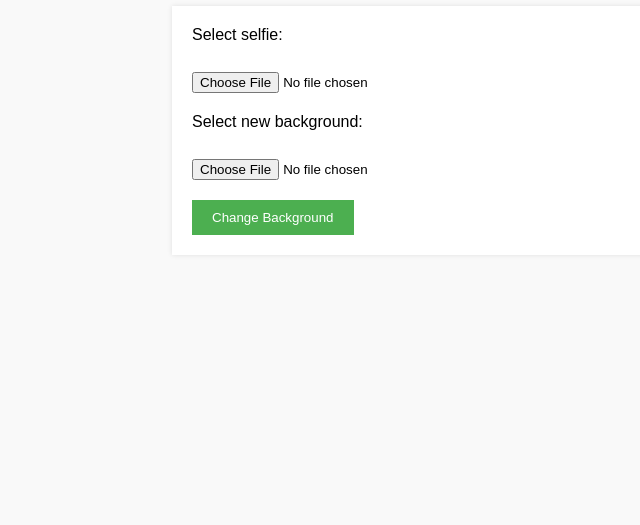
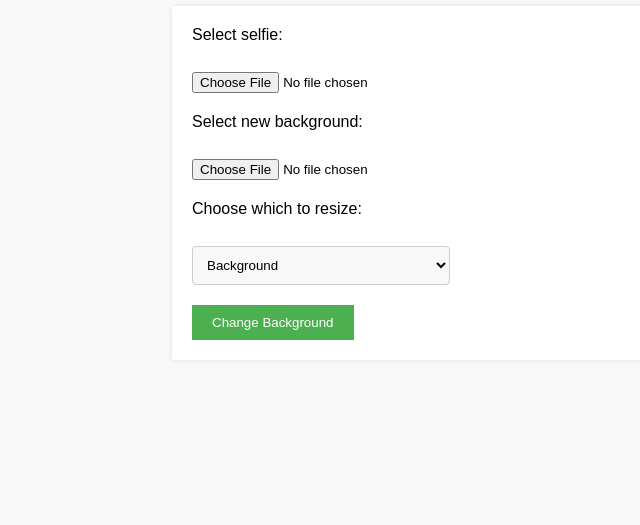
Before and after one commit to rati97/Background_Changer, a Flask app: page / in a window 1280 px wide. Shown: the part 186-711 px from the top of the page, without its empty margins (18-658 px from the left). Run offline with Flask 3, Linux system fonts and the light colour scheme.

Commit message:
Add dropdown in form

```diff
--- a/static/styles/main.css
+++ b/static/styles/main.css
@@ -60,6 +60,25 @@ form input[type="submit"]:hover {
     background-color: #45a049;
 }
 
+select {
+    width: 30%;
+    padding: 10px;
+    border: 1px solid #ccc;
+    border-radius: 4px;
+    background-color: #f8f8f8;
+    margin-bottom: 20px;
+}
+
+select:focus {
+    outline: none;
+    border-color: #4caf50;
+}
+
+/* Styles for the dropdown options */
+select option {
+    padding: 10px;
+}
+
 footer {
     background-color: #333;
     text-align: center;
--- a/templates/index.html
+++ b/templates/index.html
@@ -16,6 +16,12 @@ Home
     <label for="background">Select new background:</label><br>
     <input type="file" id="background" name="background" accept="image/*"><br>
 
+    <label for="resize-option">Choose which to resize:</label><br>
+    <select id="resize-option" name="resize_option">
+        <option value="background">Background</option>
+        <option value="selfie">Selfie</option>
+    </select><br>
+
     <input type="submit" value="Change Background">
 </form>
 {% endblock %}
```
